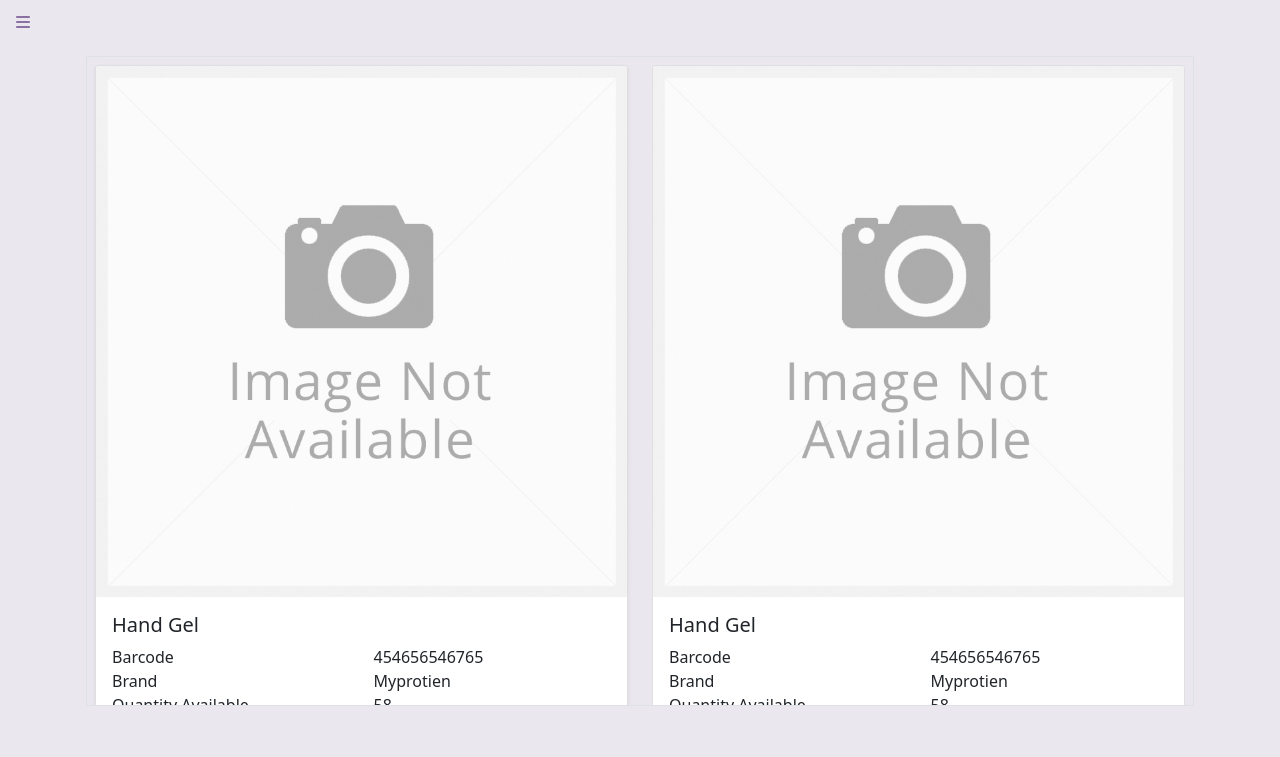
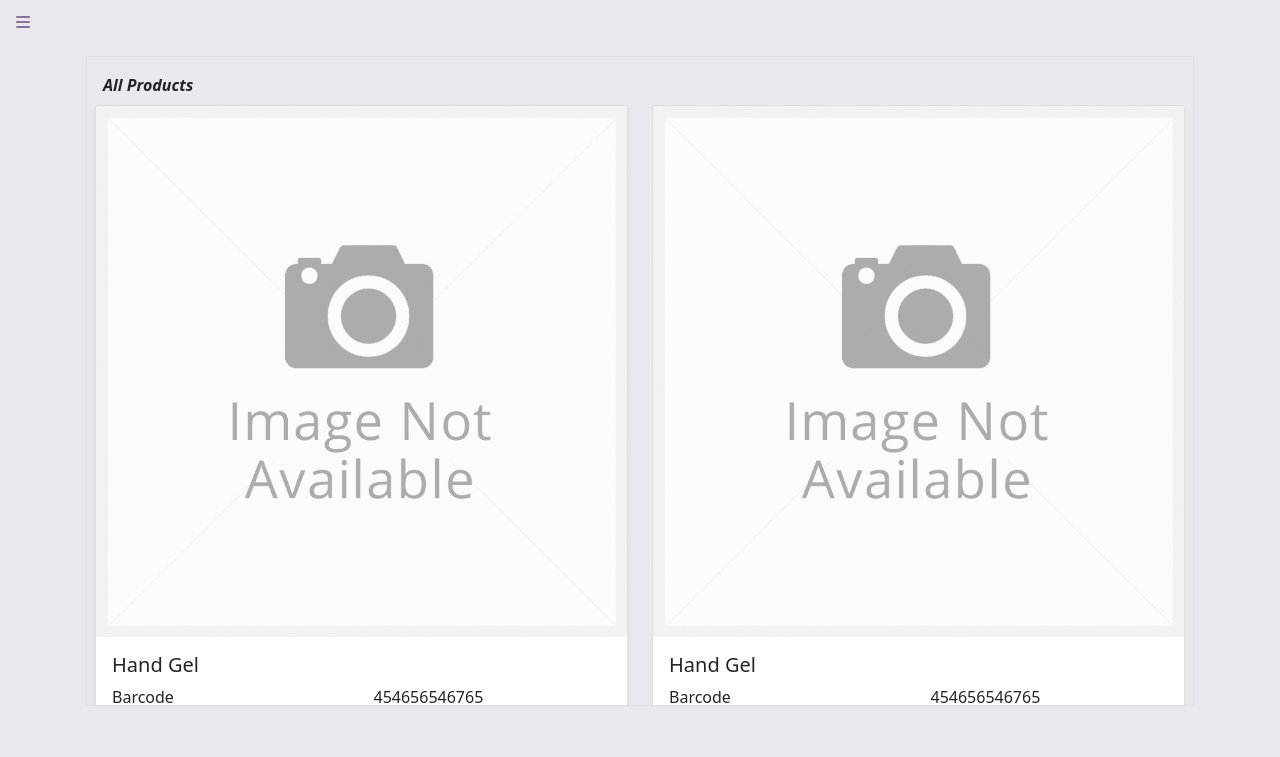
Before and after one commit to john0017/Logis_Tech, a Flask app: page /products in a window 1280 px wide. Shown: the top 757 px of the page. Run offline with Flask 2, Linux system fonts and the light colour scheme; some libraries are stand-ins or nearby versions.

Commit message:
Update products.html

```diff
--- a/templates/products.html
+++ b/templates/products.html
@@ -79,6 +79,8 @@
     <div class="container p-3" style="text-transform: capitalize;">
 
         <div class="p-2 border" style="max-height: 650px; overflow-y:scroll">
+
+            <div class="headers m-2">all products</div>
 
             <div class="row row-cols-1 row-cols-md-2 g-4">
 
```
